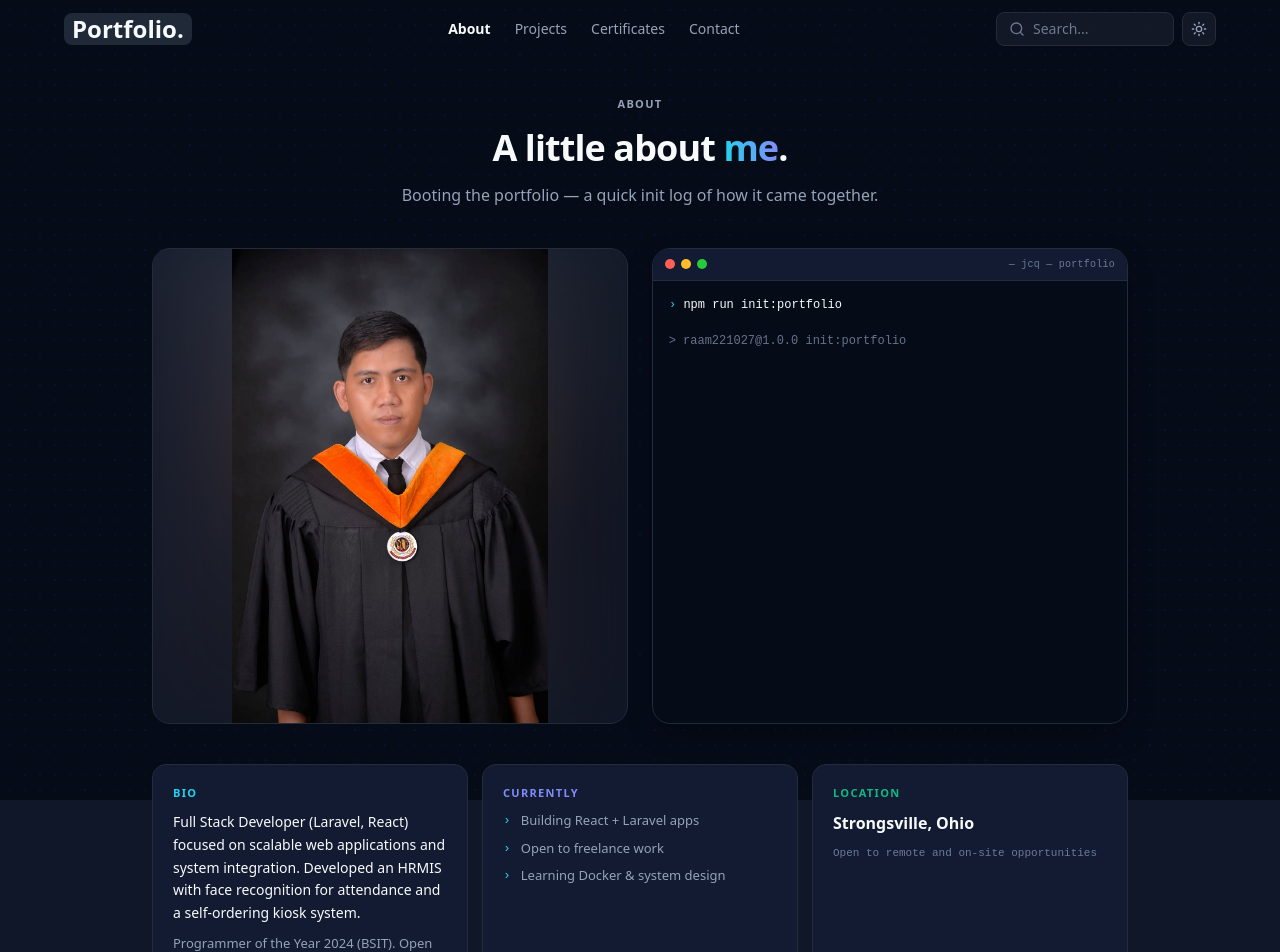
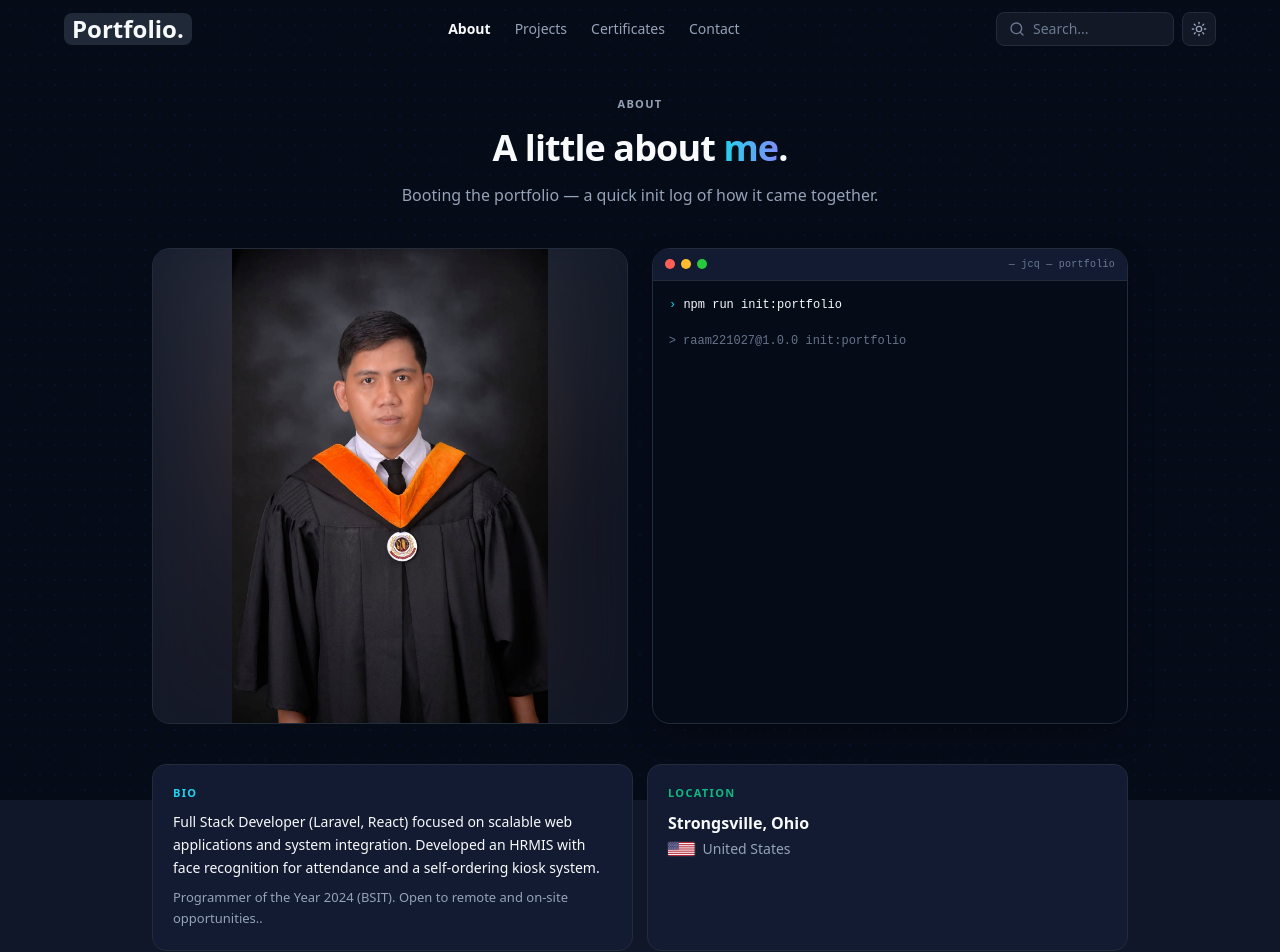
Before and after one commit to raam221027/jcqportfolio, a React (Vite) app: page /about in a window 1280 px wide. Shown: the top 952 px of the page. Built offline with nearby package versions, Linux system fonts and the light colour scheme.

Commit message:
added US flag icon

```diff
--- a/src/data/profile.ts
+++ b/src/data/profile.ts
@@ -9,20 +9,16 @@ export const profile = {
   name: "Joemar Questadio",
   title: "Web Developer",
   location: "Strongsville, Ohio",
-  availability: "Open to remote and on-site opportunities",
+  country: "United States",
   bio: "Full Stack Developer (Laravel, React) focused on scalable web applications and system integration. Developed an HRMIS with face recognition for attendance and a self-ordering kiosk system.",
   bioMore: "Programmer of the Year 2024 (BSIT). Open to remote and on-site opportunities..",
-  currently: [
-    "Building React + Laravel apps",
-    "Open to freelance work",
-    "Learning Docker & system design",
-  ],
+
   facts: [
     { label: "Role", value: "Full Stack Developer" },
     { label: "Focus", value: "Backend Systems & Integration" },
     { label: "Stack", value: "Laravel, React, MySQL, API integration, MSSQL" },
-    { label: "Award", value: "Programmer of the Year — 2024" },
+    { label: "Award", value: "Programmer of the Year (2024)" },
     { label: "Degree", value: "BS Information Technology" },
-    { label: "Hireable", value: "true", success: true },
+    { label: "Status", value: "Available", success: true },
   ],
 };
--- a/src/pages/AboutPage.tsx
+++ b/src/pages/AboutPage.tsx
@@ -35,28 +35,52 @@ export default function AboutPage() {
         <TerminalBoot className="aspect-square h-full max-h-[500px] w-full max-w-[500px]" />
       </div>
 
-      <div className="mb-3.5 grid gap-3.5 sm:grid-cols-2 lg:grid-cols-3">
+      <div className="mb-3.5 grid gap-3.5 sm:grid-cols-2 lg:grid-cols-2">
         <InfoCard title="Bio" accent="cyan">
           <p className="mb-2 text-sm leading-relaxed text-fg">{profile.bio}</p>
           <p className="text-[13px] leading-relaxed text-fg-muted">{profile.bioMore}</p>
         </InfoCard>
-        <InfoCard title="Currently" accent="indigo">
-          <ul className="flex flex-col gap-2">
-            {profile.currently.map((item) => (
-              <li key={item} className="flex items-start gap-2.5 text-[13px] text-fg-muted">
-                <span className="font-mono text-brand-cyan400">›</span>
-                {item}
-              </li>
-            ))}
-          </ul>
-        </InfoCard>
+
         <InfoCard title="Location" accent="success">
           <div className="mb-1 text-base font-semibold text-fg">{profile.location}</div>
-          <div className="mt-2.5 font-mono text-[11px] text-fg-dim">{profile.availability}</div>
+          <div className="flex items-center gap-2 text-sm text-fg-muted">
+            <svg
+              aria-hidden="true"
+              viewBox="0 0 7410 3900"
+              className="h-3.5 w-auto rounded-[2px] ring-1 ring-surface-2"
+            >
+              <rect width="7410" height="3900" fill="#b22234" />
+              <g fill="#fff">
+                <rect y="300" width="7410" height="300" />
+                <rect y="900" width="7410" height="300" />
+                <rect y="1500" width="7410" height="300" />
+                <rect y="2100" width="7410" height="300" />
+                <rect y="2700" width="7410" height="300" />
+                <rect y="3300" width="7410" height="300" />
+              </g>
+              <rect width="2964" height="2100" fill="#3c3b6e" />
+              <g fill="#fff">
+                {Array.from({ length: 9 }).flatMap((_, row) =>
+                  Array.from({
+                    length: row % 2 === 0 ? 6 : 5,
+                  }).map((_, col) => (
+                    <circle
+                      key={`${row}-${col}`}
+                      cx={247 + col * 494 + (row % 2 === 1 ? 247 : 0)}
+                      cy={210 + row * 210}
+                      r="91"
+                    />
+                  )),
+                )}
+              </g>
+            </svg>
+            <span>{profile.country}</span>
+          </div>
+          <div className="mt-2.5 font-mono text-[11px] text-fg-dim"></div>
         </InfoCard>
       </div>
 
-      <div className="grid gap-3.5 lg:grid-cols-[1.2fr_1fr]">
+      <div className="grid gap-3.5 lg:grid-cols-[1.0fr_1fr]">
         <InfoCard title="Value I Bring" accent="cyan">
           <ul className="flex flex-col gap-2">
             {valueIBring.map((item) => (
```
